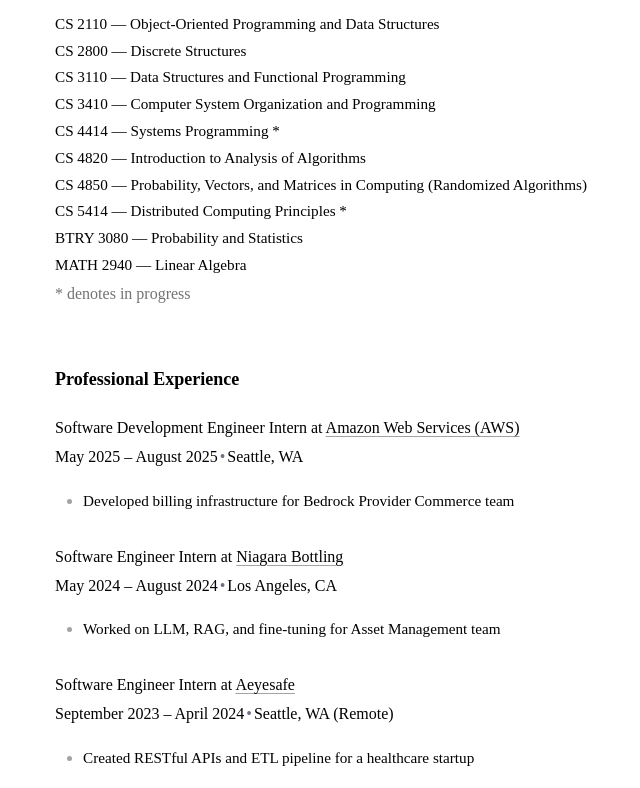
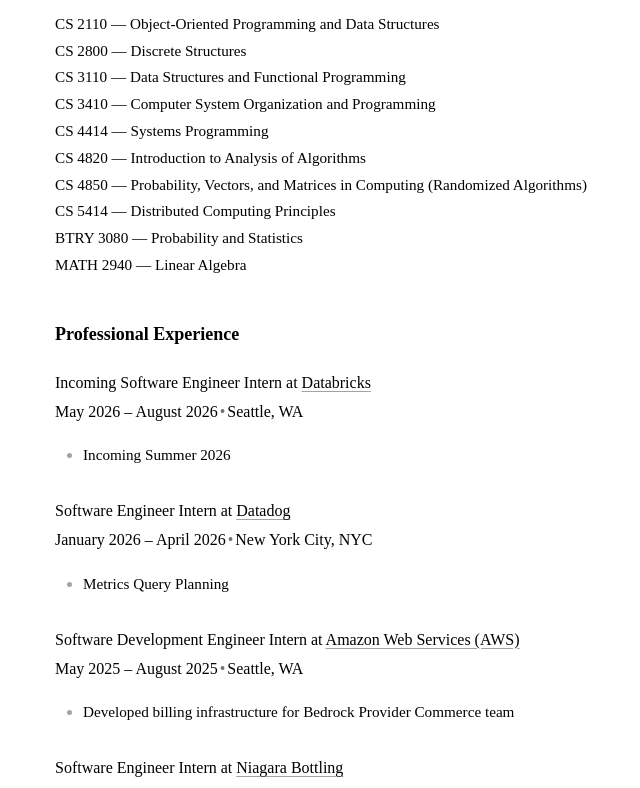
Before and after one commit to nchu05/nchu05.github.io, a React (Create React App) app: page /resume in a window 1280 px wide. Shown: the part 506-1294 px from the top of the page, without its empty margins (225-865 px from the left). Built offline with nearby package versions, Linux system fonts and the light colour scheme.

Commit message:
Post Fall semester update

```diff
--- a/src/pages/Home.js
+++ b/src/pages/Home.js
@@ -17,6 +17,11 @@
               I am interested in software engineering, distributed systems, and systems programming.
             </p>
             <p>
+              This winter, I'll be worked as a software engineer intern on the Metrics Query Planning team at {' '}
+              <a className="link" href="https://www.datadoghq.com/">
+                Datadog
+              </a>
+              .
               Last summer, I was an SDE intern on the Bedrock team at {' '}
               <a className="link" href="https://aws.amazon.com/bedrock/">
                 Amazon Web Services (AWS)
--- a/src/pages/Resume.js
+++ b/src/pages/Resume.js
@@ -34,18 +34,38 @@
           <li>CS 2800 — Discrete Structures</li>
           <li>CS 3110 — Data Structures and Functional Programming</li>
           <li>CS 3410 — Computer System Organization and Programming</li>
-          <li>CS 4414 — Systems Programming *</li>
+          <li>CS 4414 — Systems Programming</li>
           <li>CS 4820 — Introduction to Analysis of Algorithms</li>
           <li>CS 4850 — Probability, Vectors, and Matrices in Computing (Randomized Algorithms)</li>
-          <li>CS 5414 — Distributed Computing Principles *</li>
+          <li>CS 5414 — Distributed Computing Principles</li>
           <li>BTRY 3080 — Probability and Statistics</li>
           <li>MATH 2940 — Linear Algebra</li>
         </ul>
-        <p className="text-xs text-neutral-500 mt-1">* denotes in progress</p>
+        {/* <p className="text-xs text-neutral-500 mt-1">* denotes in progress</p> */}
       </section>
 
       <section className="layout-md">
         <h2 className="heading2">Professional Experience</h2>
+        <Workplace
+          title="Incoming Software Engineer Intern"
+          company="Databricks"
+          url="https://www.databricks.com/"
+          dates="May 2026 – August 2026"
+          location="Seattle, WA"
+        >
+          <li>Incoming Summer 2026</li>
+        </Workplace>
+
+        <Workplace
+          title="Software Engineer Intern"
+          company="Datadog"
+          url="https://www.datadoghq.com/"
+          dates="January 2026 – April 2026"
+          location="New York City, NYC"
+        >
+          <li>Metrics Query Planning</li>
+        </Workplace>
+
         <Workplace
           title="Software Development Engineer Intern"
           company="Amazon Web Services (AWS)"
@@ -65,16 +85,6 @@
         >
           <li>Worked on LLM, RAG, and fine-tuning for Asset Management team</li>
         </Workplace>
-
-        <Workplace
-          title="Software Engineer Intern"
-          company="Aeyesafe"
-          url="https://www.aeyesafe.com/"
-          dates="September 2023 – April 2024"
-          location="Seattle, WA (Remote)"
-        >
-          <li>Created RESTful APIs and ETL pipeline for a healthcare startup</li>
-        </Workplace>
       </section>
     </>
   );
```
